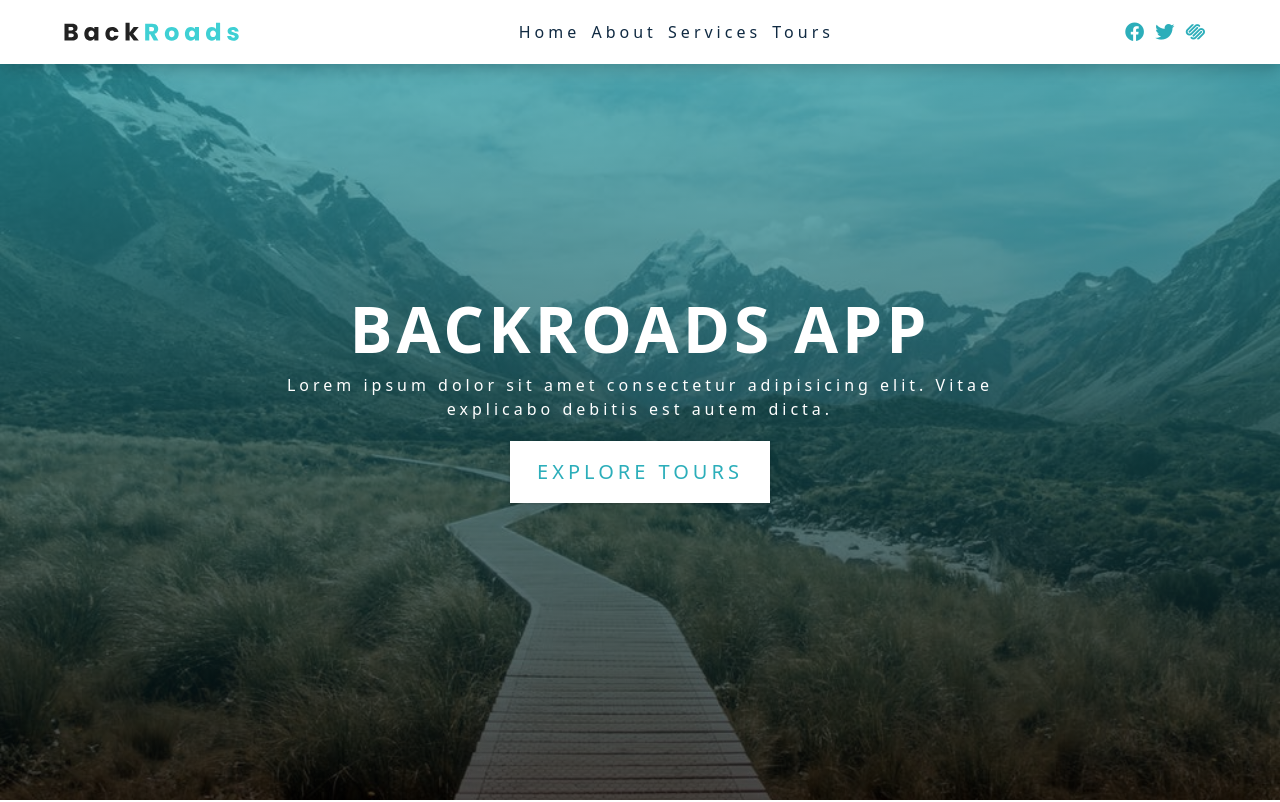
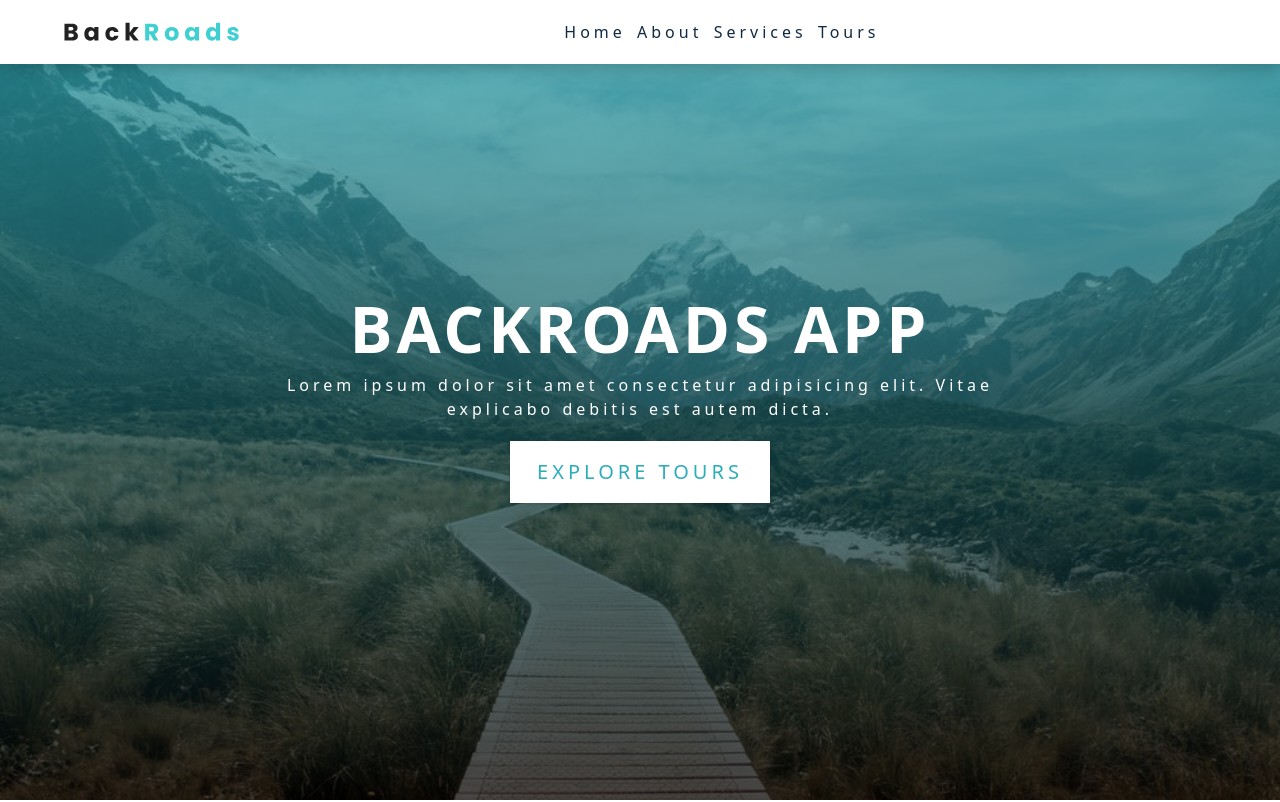
Before and after one commit to Matthew-Jenner/02-backroads-project, a React (Create React App) app in the folder backroads-app/: page / in a window 1280 px wide. Shown: the top 802 px of the page. Built offline with nearby package versions, Linux system fonts and the light colour scheme.

Commit message:
completed final elements of backroads project

```diff
--- a/backroads-app/src/components/Footer.js
+++ b/backroads-app/src/components/Footer.js
@@ -1,4 +1,5 @@
 import { pageLinks, socialLinks } from "../data";
+import SocialLink from "./SocialLink";
 
 const Footer = () => {
 	return (
@@ -21,16 +22,7 @@ const Footer = () => {
                 {socialLinks.map((link) => {
                     const{id, href, icon} = link
                     return (
-				<li>
-					<a
-						href={href}
-						target="_blank"
-						className="footer-icon"
-                        rel='noreferrer'>
-						<i className={icon}></i>
-					</a>
-				</li>
-
+                        <SocialLink key={link.id} {...link} itemClass={"footer-icon"}/>
                     )
                 })}
 			</ul>
--- a/backroads-app/src/components/NavBar.js
+++ b/backroads-app/src/components/NavBar.js
@@ -1,5 +1,6 @@
 import logo from "../images/logo.svg";
 import { pageLinks, socialLinks } from "../data.js";
+import SocialLink from "./SocialLink";
 const NavBar = () => {
 	return (
 		<nav className="navbar">
@@ -36,18 +37,8 @@ const NavBar = () => {
 
 				<ul className="nav-icons">
 					{socialLinks.map((link) => {
-						const { id, href, icon } = link;
-						return (
-							<li key={id}>
-								<a
-									href={href}
-									target="_blank"
-									rel="noreferrer"
-									className="nav-icon">
-									<i className={icon}></i>
-								</a>
-							</li>
-						);
+						return
+							<SocialLink key={link.id} {...link} itemClass={'nav-icon'}/>;
 					})}
 				</ul>
 			</div>
--- /dev/null
+++ b/backroads-app/src/components/SocialLink.js
@@ -0,0 +1,17 @@
+import React from "react";
+
+const SocialLink = ({href, icon, itemClass}) => {
+	return (
+		<li >
+			<a
+				href={href}
+				target="_blank"
+				rel="noreferrer"
+				className={itemClass}>
+				<i className={icon}></i>
+			</a>
+		</li>
+	);
+};
+
+export default SocialLink;
```
Also changed, not shown: backroads-app/src/components/PageLink.js (added, +7 -0 lines), backroads-app/src/components/PageLinks.js (added, +17 -0 lines).
